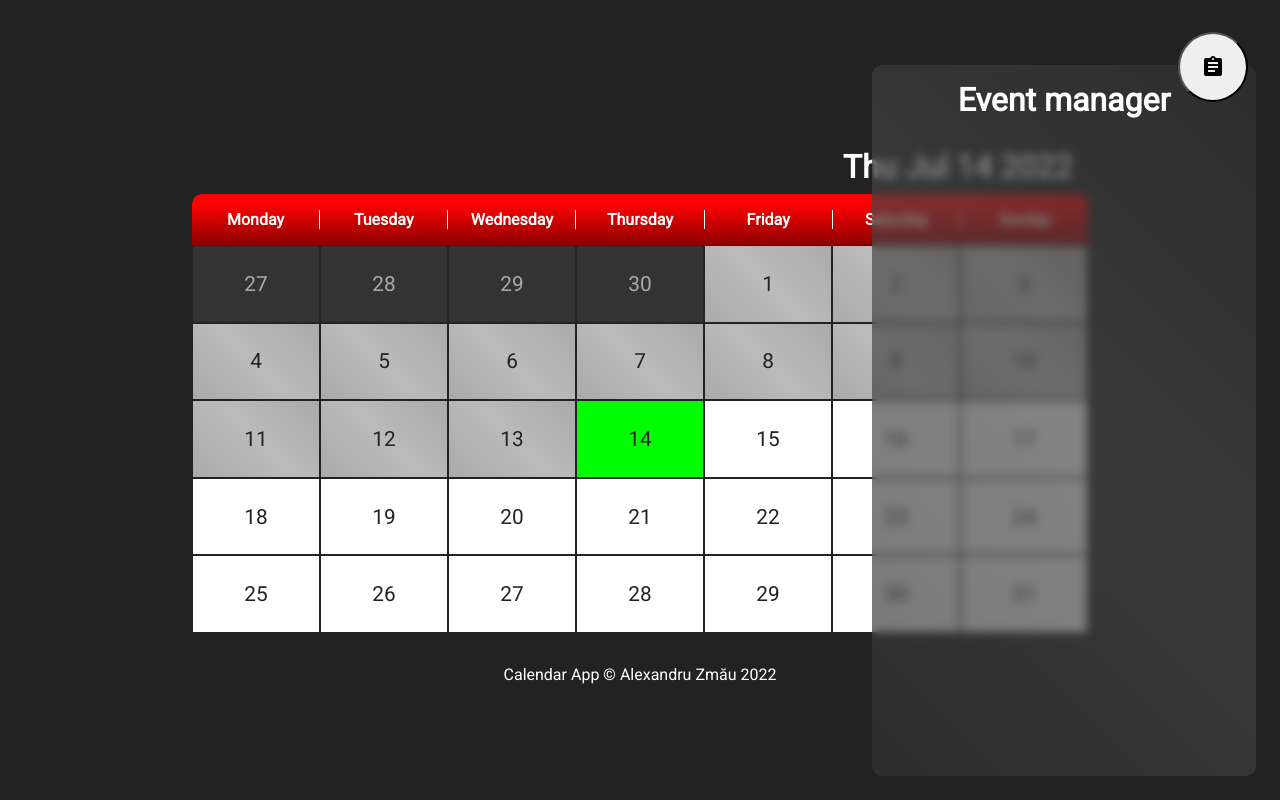
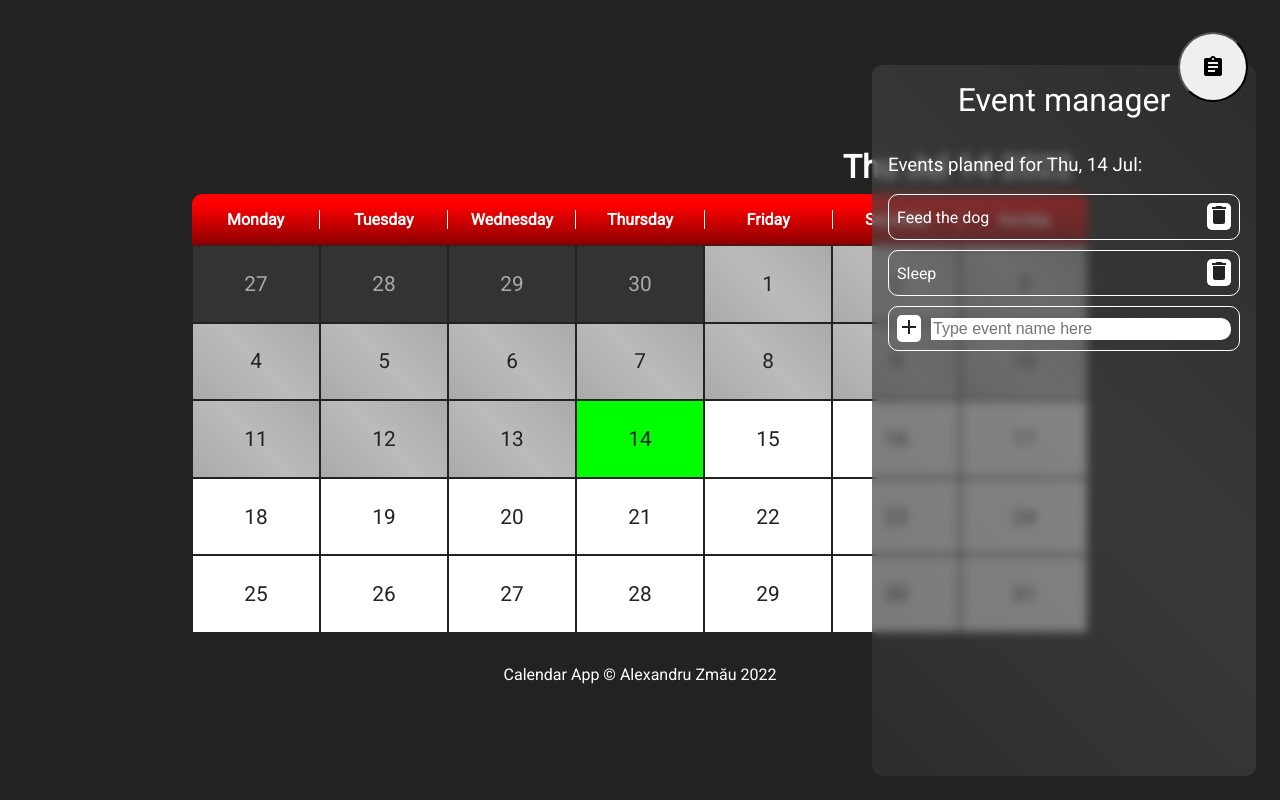
Before and after one commit to ZCAlex77/calendar-app, a React (Create React App) app: page / in a window 1280 px wide. Both pictures are taken after a click on the button 1213 px from the left and 67 px from the top of the page. Built offline with nearby package versions, Linux system fonts and the light colour scheme.

Commit message:
create basic list structure for events, add form for creating new event

```diff
--- a/src/App.js
+++ b/src/App.js
@@ -11,6 +11,7 @@ function App() {
   const weekDays = ["Monday", "Tuesday", "Wednesday", "Thursday", "Friday", "Saturday", "Sunday"];
   const numOfDaysPerMonth = [31, 28, 31, 30, 31, 30, 31, 31, 30, 31, 30, 31];
   const [managerOpenState, setManagerOpenState] = useState(0);
+  const [selectedDay, setSelectedDay] = useState(today);
 
   const getNumOfDays = (month, year) => {
     let num = numOfDaysPerMonth[month];
@@ -43,7 +44,7 @@ function App() {
         </ul>
       </div>
       <button onClick={toggleManager} className={`${appStyle.taskButton} ${flex.flexCenter}`}><AssignmentIcon /></button>
-      <EventManager openState={managerOpenState?'open':''} />
+      <EventManager selectedDay={selectedDay} openState={managerOpenState?'open':''} />
       <footer>Calendar App &copy; Alexandru Zmău 2022</footer>
     </div>
   );
--- /dev/null
+++ b/src/components/Event.js
@@ -0,0 +1,8 @@
+import DeleteIcon from '@mui/icons-material/Delete';
+import flex from '../styles/flex.module.css';
+
+export default function Event({text}){
+  return (
+    <li className={flex.flexCenter}>{text}<span><button><DeleteIcon /></button></span></li>
+  )
+}
--- a/src/components/EventManager.js
+++ b/src/components/EventManager.js
@@ -1,9 +1,33 @@
 import managerStyle from '../styles/eventManager.module.css';
+import flex from '../styles/flex.module.css';
+import Event from '../components/Event';
+import AddIcon from '@mui/icons-material/Add';
+import { useState } from 'react';
 
-export default function EventManager({ openState }){
+export default function EventManager({ selectedDay, openState }){
+  const date = new Date(Date.now());
+  const [text, setText] = useState('');
+  date.setDate(selectedDay);
+
+  const handleSubmit = (ev) =>{
+    ev.preventDefault();
+    setText('');
+  }
+
   return(
     <div className={`${managerStyle.manager} ${managerStyle[openState]}`}>
       <h1>Event manager</h1>
+      <h3>Events planned for {date.toUTCString().split(' 2')[0]}:</h3>
+      <ul className={flex.flexColumn}>
+        <Event text="Feed the dog" />
+        <Event text="Sleep" />
+        <li>
+          <form onSubmit={handleSubmit} className={`${managerStyle.addEvent} ${flex.flexRow}`}>
+            <button><AddIcon /></button>
+            <input onChange={ev => setText(ev.target.value)} type="text" placeholder="Type event name here" value={text} required />
+          </form>
+        </li>
+      </ul>
     </div>
   )
 }
--- a/src/styles/eventManager.module.css
+++ b/src/styles/eventManager.module.css
@@ -9,7 +9,25 @@
   border-radius: 10px;
   overflow: hidden;
   display: none;
+  padding: 0 16px;
+}
+.manager :where(h1, h3, li){color: #fff; font-weight: normal;}
+.manager h1{text-align: center; padding: 16px; width: 100%;}
+.manager ul{width: 100%; height: auto; list-style-type: none; gap: 10px;}
+.manager ul li{padding: .5rem; justify-content: space-between; border: 1px solid #fff; border-radius: 10px;}
+.manager ul li button{cursor: pointer; border-radius: 5px; color: #222; background: #fff; border: 0;}
+.open{display: block;}
+
+.addEvent{
+  display: flex;
+  align-items: center;
+  gap: 10px;
 }
 
-.manager h1{color: #fff; text-align: center; padding: 16px; width: 100%;}
-.open{display: block;}
+.addEvent input{
+  height: 20px;
+  width: 100%;
+  font-size: 1rem;
+  border-radius: 0 10px 10px 0;
+  border: 0;
+}
```
